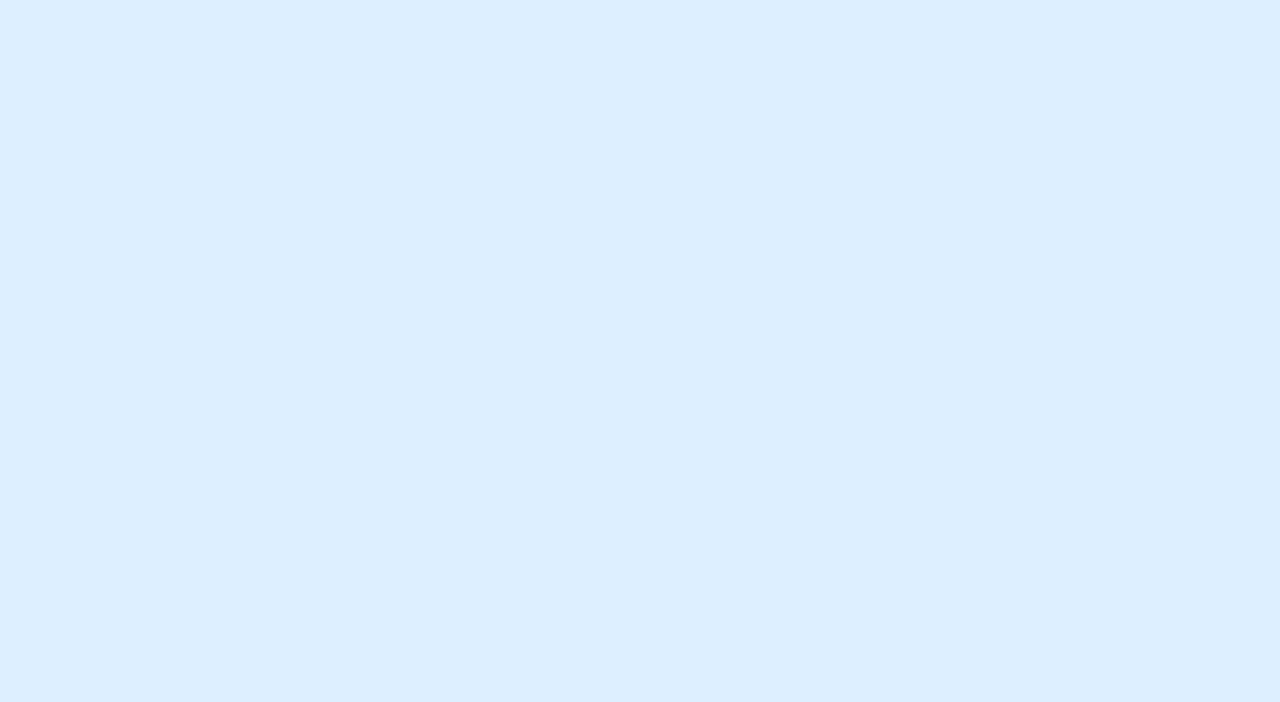
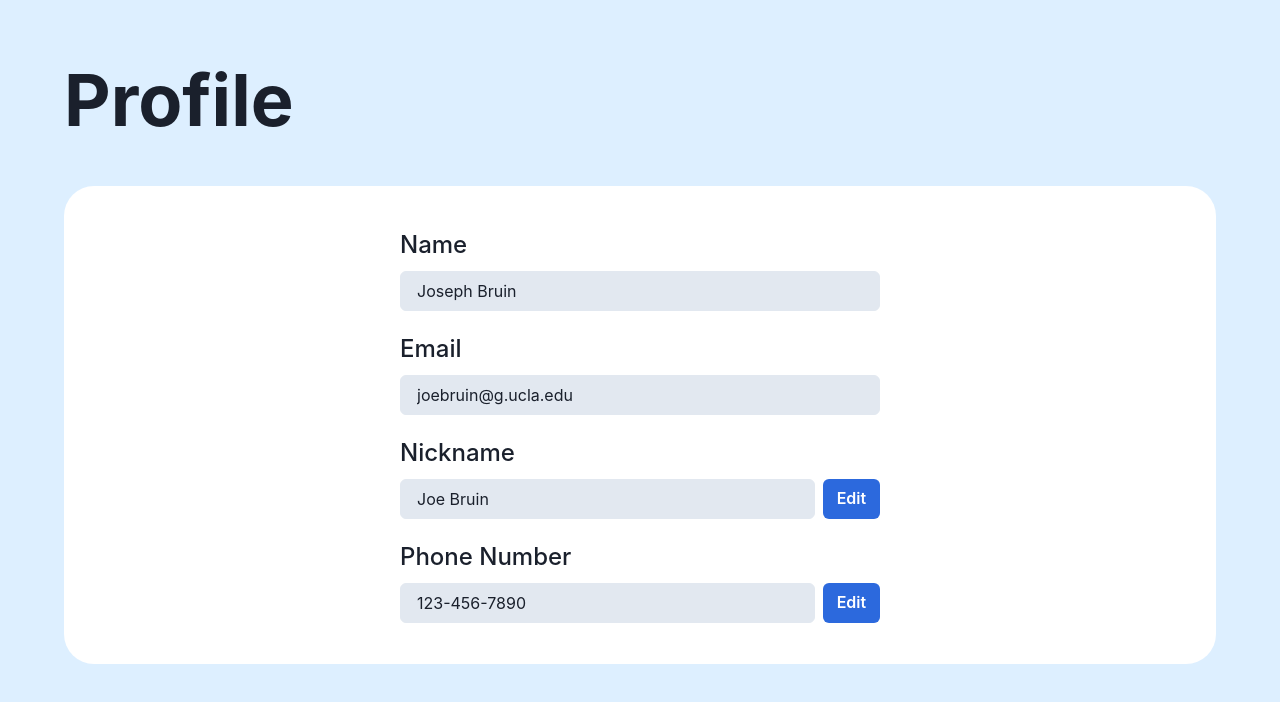
Before and after one commit to shzcuber/bruber, a React (Create React App) app in the folder frontend/: page /profile in a window 1280 px wide. Before the commit this address had no page. Shown: the top 702 px of the page. Built offline with nearby package versions, Linux system fonts and the light colour scheme; a web font is replaced by a local one.

Commit message:
create profile page

```diff
--- a/frontend/src/App.js
+++ b/frontend/src/App.js
@@ -4,6 +4,7 @@ import Home from './pages/Home'
 import Rides from './pages/Rides'
 import Driver from "./pages/Driver";
 import CreateRide from './pages/CreateRide';
+import Profile from './pages/Profile';
 
 function App() {
   return (
@@ -13,6 +14,7 @@ function App() {
         <Route exact path="/rides" element={<Rides/>}/>
         <Route path="/driver" element={<Driver />} />
         <Route exact path="/create_ride" element={<CreateRide/>}/>
+        <Route exact path="/profile" element={<Profile/>}/>
       </Routes>
     </Router>
   );
--- /dev/null
+++ b/frontend/src/pages/Profile.js
@@ -0,0 +1,100 @@
+import { useState } from 'react';
+import {
+  Heading,
+  Box,
+  FormControl,
+  FormLabel,
+  Button,
+  Input,
+  Stack,
+} from '@chakra-ui/react';
+
+function Profile()  {
+  const [nickname, setNickname] = useState('Joe Bruin');
+  const [phoneNumber, setPhoneNumber] = useState('123-456-7890');
+  const [isNicknameEditing, setIsNicknameEditing] = useState(false);
+  const [isPhoneNumberEditing, setIsPhoneNumberEditing] = useState(false);
+
+  const handleNicknameChange = (event) => {
+    setNickname(event.target.value);
+  };
+
+  const handlePhoneNumberChange = (event) => {
+    setPhoneNumber(event.target.value);
+  };
+
+  const toggleNicknameButton = () => {
+    setIsNicknameEditing(!isNicknameEditing);
+  };
+
+  const togglePhoneNumberButton = () => {
+    setIsPhoneNumberEditing(!isPhoneNumberEditing);
+  };
+
+
+  return (
+    <Box className='home-container'>
+      <Box mt="5%" mx="5%" className="home-heading">
+          <Heading as="h1" size="4xl">
+            Profile
+          </Heading>
+      </Box>
+
+      <Box backgroundColor="white" borderRadius="30px" p="25px" mt="50px" mx="5%">
+        <Box maxW="lg" mx="auto" p={4}>
+          <FormControl>
+            <FormLabel fontSize="2xl">Name</FormLabel>
+            <Input value="Joseph Bruin" isReadOnly bg="gray.200"/>
+          </FormControl>
+
+          <FormControl mt="20px">
+            <FormLabel fontSize="2xl">Email</FormLabel>
+            <Input value="joebruin@g.ucla.edu" isReadOnly bg="gray.200"/>
+          </FormControl>
+
+          <FormControl mt="20px">
+            <FormLabel fontSize="2xl">Nickname</FormLabel>
+            <Stack direction="row" align="center">
+              <Input
+                value={nickname}
+                isReadOnly={!isNicknameEditing}
+                onChange={handleNicknameChange}
+                bg={isNicknameEditing ? "white" : "gray.200"}
+              />
+              {!isNicknameEditing ? (
+                <Button onClick={toggleNicknameButton}>Edit</Button>
+              ) : (
+                <Button onClick={toggleNicknameButton}>
+                  Save
+                </Button>
+              )}
+            </Stack>
+          </FormControl>
+
+          <FormControl mt="20px">
+            <FormLabel fontSize="2xl">Phone Number</FormLabel>
+            <Stack direction="row" align="center">
+              <Input
+                value={phoneNumber}
+                isReadOnly={!isPhoneNumberEditing}
+                onChange={handlePhoneNumberChange}
+                bg={isPhoneNumberEditing ? "white" : "gray.200"}
+                type='tel'
+              />
+              {!isPhoneNumberEditing ? (
+                <Button onClick={togglePhoneNumberButton}>Edit</Button>
+              ) : (
+                <Button onClick={togglePhoneNumberButton}>
+                  Save
+                </Button>
+              )}
+            </Stack>
+          </FormControl>
+        </Box>
+      </Box>
+    </Box>
+  );
+}
+
+
+export default Profile;
```
